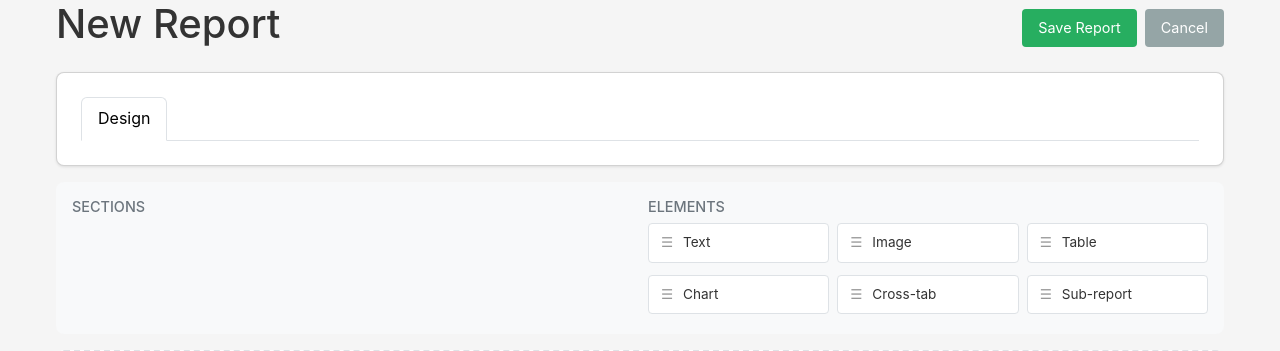
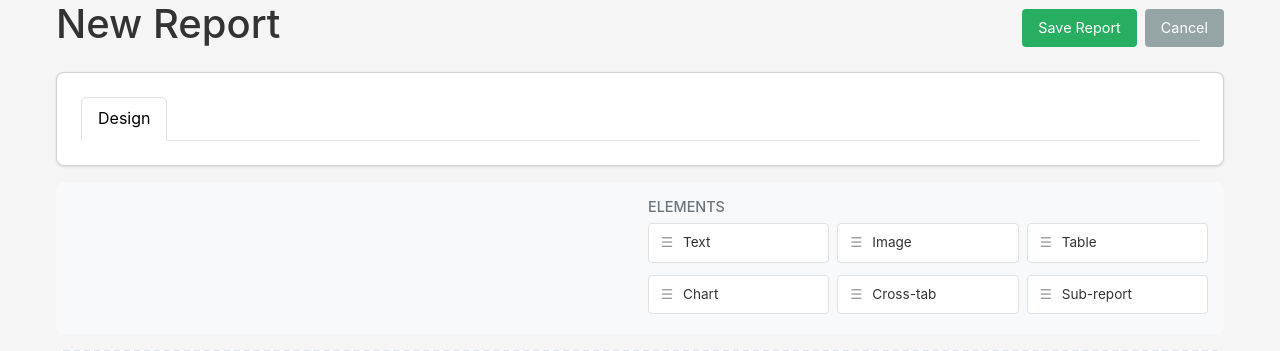
Before and after one commit to Nurb4000/InstantReports, a FastAPI app: template templates/designer/editor.html in a window 1280 px wide. Shown: the top 351 px of the page. Run offline with FastAPI, Linux system fonts and the light colour scheme; the template is opened without the code that fills it, so the values that code supplies are empty; some libraries are stand-ins or nearby versions.

Commit message:
fix: center elements grid and remove Sections label

```diff
--- a/templates/designer/editor.html
+++ b/templates/designer/editor.html
@@ -24,6 +24,7 @@
         display: grid;
         grid-template-columns: repeat(3, 1fr);
         gap: 0.5rem;
+        justify-content: center;
     }
     .palette-section h4 {
         margin-bottom: 0.5rem;
@@ -182,7 +183,6 @@
     <!-- Palette Row -->
     <div class="designer-palette">
         <div class="palette-section">
-            <h4>Sections</h4>
             <div id="sections-list" data-sortable="true">
                 {% if report and report.definition.get('layout', {}).get('sections') %}
                     {% for section in report.definition.layout.sections %}
```
